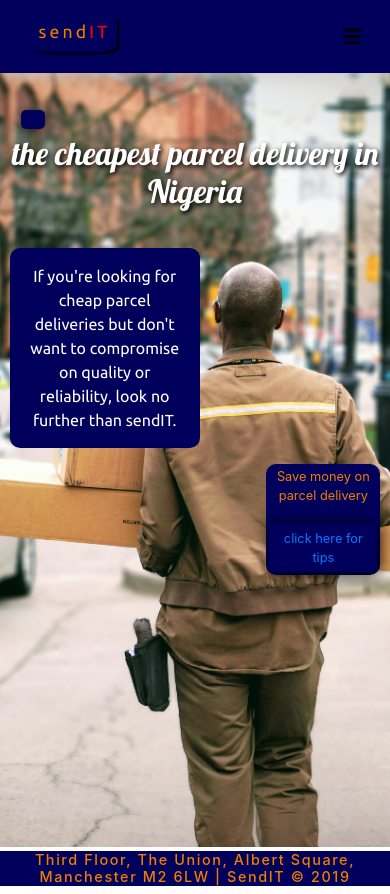
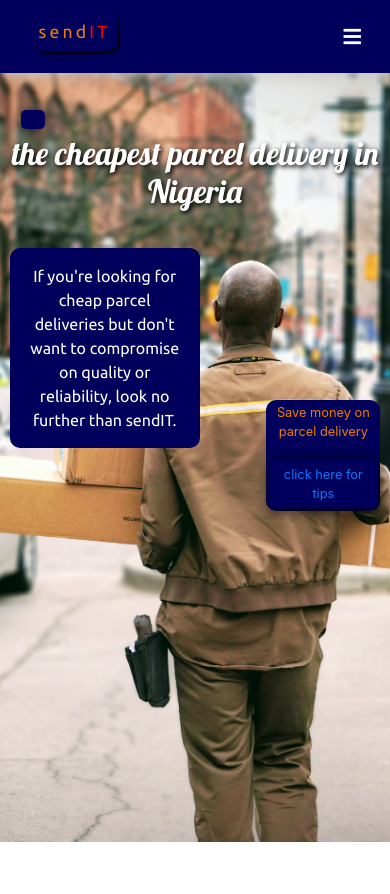
Before and after one commit to azubike-junior/sendit-react, a React (Create React App) app: page / in a window 390 px wide. After the commit the page ends 844 px from the top, so only its background shows below. Built offline with nearby package versions, Linux system fonts and the light colour scheme; a web font is replaced by a local one.

Commit message:
removed footer

```diff
--- a/src/App.css
+++ b/src/App.css
@@ -52,7 +52,7 @@
 
 /* homePage */
 .home{
-  min-height: calc(100vh - 70px);
+  min-height: calc(100vh - 75px);
   background: url('./images/homeBcg.jpg') ;
   background-position: center;
   background-repeat: no-repeat;
@@ -121,6 +121,9 @@
   background: var(--darkBlue) !important;
   box-shadow: 2px 2px 16px #ccc !important;
 }
+.fa-bars {
+  color:#fff !important;
+}
 
 .nav-link {
   color: var(--lightOrange);
@@ -156,19 +159,6 @@
   padding: 0.0.01rem;
   margin-right: 0.2rem;
   border-radius:5px;
-}
-
-/* footer */
-.footer {
-  background: var(--darkBlue);
-  margin-top:1%;
-}
-
-.footer h6 {
-  color: var(--lightOrange);
-  letter-spacing: 0.1rem;
-  font-size:0.9rem;
-  text-align: center;
 }
 
 /* ABOUT Page */
@@ -339,12 +329,6 @@
 }
 
 @media only screen and (max-width: 480px) {
-  /**footer**/
-  .footer {
-  background: var(--darkBlue);
-  margin-top:1%;
-  font-size:0.8rem ;
-}
   /***signIn***/
   .alert{
     font-size: 0.5rem !important;
@@ -490,12 +474,10 @@
   padding:0.3rem;
 }
   .banner-box2{
+    margin-top:-4rem !important;
     margin-right: 0.3rem;
   }
   /***footer****/
-  .address{
-    font-size: 0.8rem;
-  }
 }
 
 @media only screen and (max-width: 600px) {
@@ -509,13 +491,16 @@
 
   .signupWrapper {
     padding-top: 0.5rem !important;
+    height:90vh !important;
   }
   .signupWidth {
+    height:90vh !important;
     width: 70% !important;
     background: var(--darkBlue);
     padding: 2rem;
     border-radius: 10px;
     box-shadow: 2px 2px 16px rgb(27, 26, 26) !important;
+    margin-bottom: 2rem !important;
   }
 
   .info-div {
--- a/src/App.js
+++ b/src/App.js
@@ -38,9 +38,10 @@ export default class App extends Component {
               <Route path="/signup" component={Signup} />
               <ProtectedRoute exact path="/dashboard" component={Dashboard} />
               <Route component={NotFound} />
+              <Footer/>
             </Switch>
+
           </React.Fragment>
-          <Footer />
         </Router>
         </Provider>
     );
```
